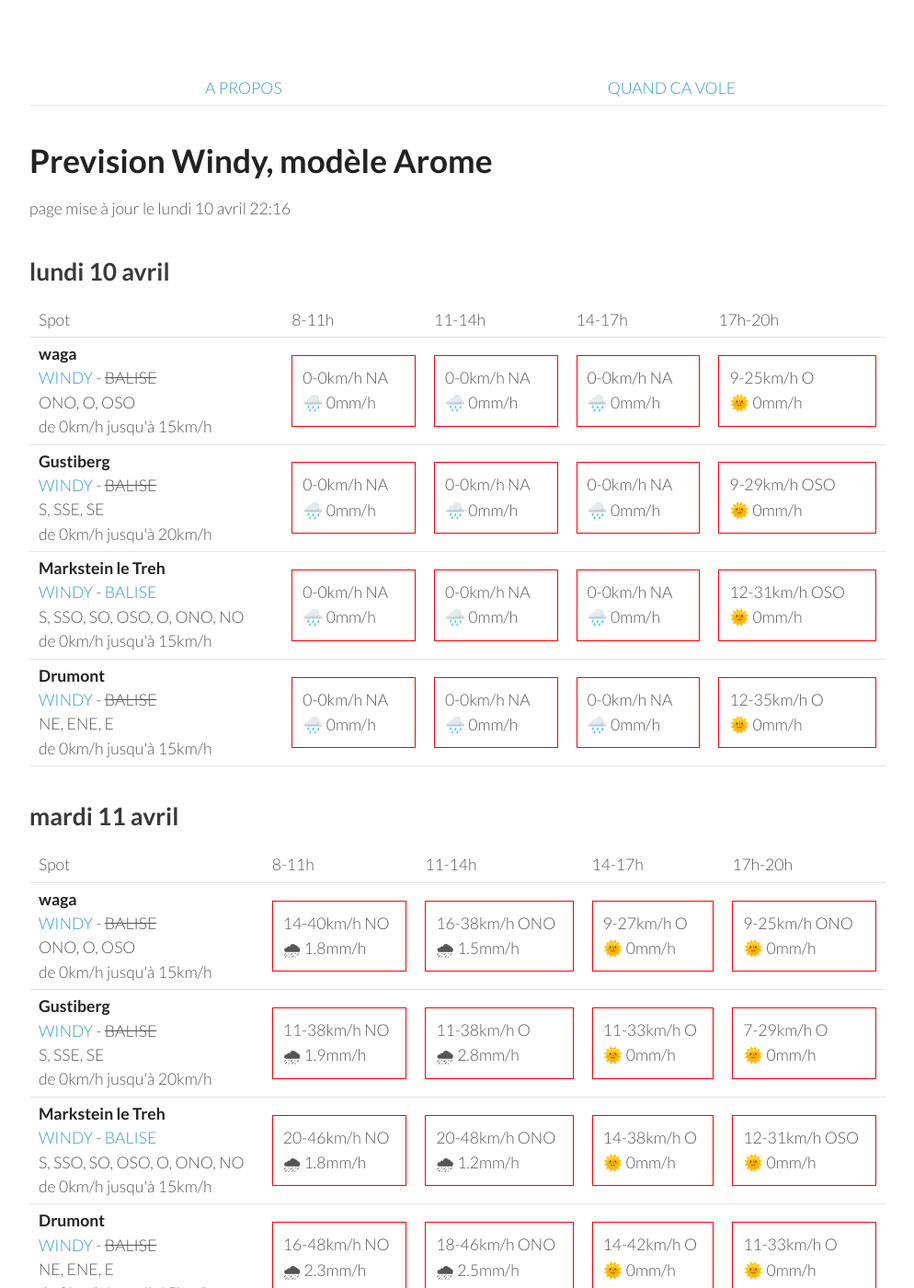
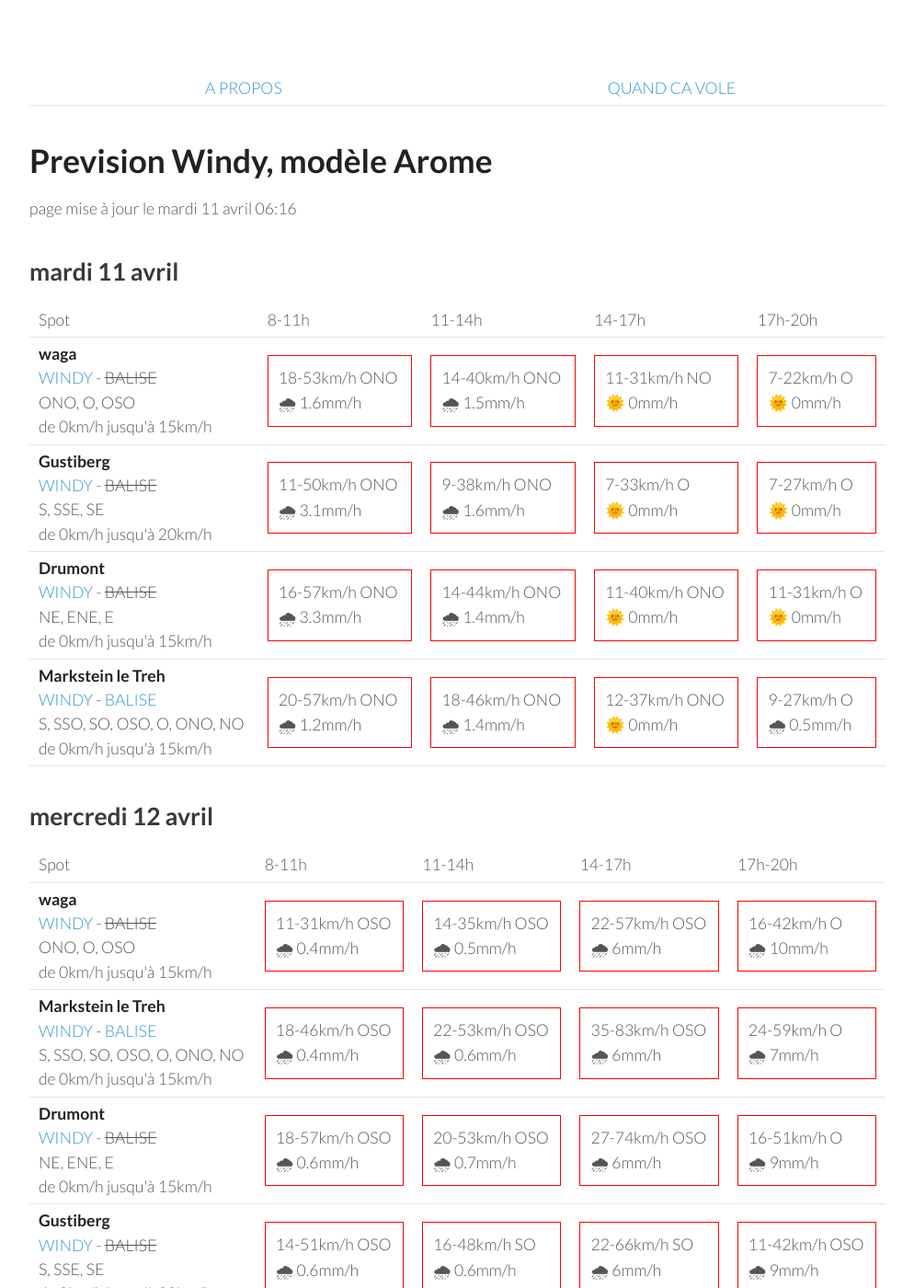
Before and after one commit to parapente-dans-le-nord/parapente-dans-le-nord.github.io, a Jekyll site: the page built from vosges.markdown, in a window 1280 px wide and 1400 px high. Shown: the whole window at 92% size, without its empty margins (26-1020 px from the left). Built offline with Jekyll 4.4.1, drawn with Linux system fonts in a browser that asks for light colours; some of the changed text lies outside the part shown.

Commit message:
update index.markdown

```diff
--- a/vosges.markdown
+++ b/vosges.markdown
@@ -7,60 +7,8 @@ title:  "Tous les spots"
 {: .links}
 
 # Prevision Windy, modèle Arome
-page mise à jour le lundi 10 avril 22:16
+page mise à jour le mardi 11 avril 06:16
 
-## lundi 10 avril
-
-{::nomarkdown}
-<table>
-  <tbody>
-    <tr>
-      <td>Spot</td>
-      <td>8-11h</td>
-      <td>11-14h</td>
-      <td>14-17h</td>
-      <td>17h-20h</td>
-    </tr>
-<tr>
-        <td><strong>waga</strong><br><a href="https://windy.com/47.903/6.996?47.900,6.983,15">WINDY</a> - <span class="no-balise"> BALISE </span><br> <span class="vent-favorable">ONO, O, OSO</span><br><span class="force-vent">de 0km/h jusqu'à 15km/h</span> </td>
-
-            <td><div class="not-flyable"><p>0-0km/h NA</p><p>🌧️ 0mm/h</p></div></td>
-            <td><div class="not-flyable"><p>0-0km/h NA</p><p>🌧️ 0mm/h</p></div></td>
-            <td><div class="not-flyable"><p>0-0km/h NA</p><p>🌧️ 0mm/h</p></div></td>
-            <td><div class="not-flyable"><p>9-25km/h O</p><p>🌞 0mm/h</p></div></td>
-
-    </tr>
-<tr>
-        <td><strong>Gustiberg</strong><br><a href="https://windy.com/47.894/6.934?47.891,6.934,15,m:eYYagmI">WINDY</a> - <span class="no-balise"> BALISE </span><br> <span class="vent-favorable">S, SSE, SE</span><br><span class="force-vent">de 0km/h jusqu'à 20km/h</span> </td>
-
-            <td><div class="not-flyable"><p>0-0km/h NA</p><p>🌧️ 0mm/h</p></div></td>
-            <td><div class="not-flyable"><p>0-0km/h NA</p><p>🌧️ 0mm/h</p></div></td>
-            <td><div class="not-flyable"><p>0-0km/h NA</p><p>🌧️ 0mm/h</p></div></td>
-            <td><div class="not-flyable"><p>9-29km/h OSO</p><p>🌞 0mm/h</p></div></td>
-
-    </tr>
-<tr>
-        <td><strong>Markstein le Treh</strong><br><a href="https://windy.com/47.926/7.012?47.505,7.012,8,m:eY1agmQ">WINDY</a> - <span class=""><a href="http://www.balisemeteo.com/balise.php?idBalise=136">BALISE</a> </span><br> <span class="vent-favorable">S, SSO, SO, OSO, O, ONO, NO</span><br><span class="force-vent">de 0km/h jusqu'à 15km/h</span> </td>
-
-            <td><div class="not-flyable"><p>0-0km/h NA</p><p>🌧️ 0mm/h</p></div></td>
-            <td><div class="not-flyable"><p>0-0km/h NA</p><p>🌧️ 0mm/h</p></div></td>
-            <td><div class="not-flyable"><p>0-0km/h NA</p><p>🌧️ 0mm/h</p></div></td>
-            <td><div class="not-flyable"><p>12-31km/h OSO</p><p>🌞 0mm/h</p></div></td>
-
-    </tr>
-<tr>
-        <td><strong>Drumont</strong><br><a href="https://windy.com/47.898/6.919?47.687,6.919,9,m:eYYagmG">WINDY</a> - <span class="no-balise"> BALISE </span><br> <span class="vent-favorable">NE, ENE, E</span><br><span class="force-vent">de 0km/h jusqu'à 15km/h</span> </td>
-
-            <td><div class="not-flyable"><p>0-0km/h NA</p><p>🌧️ 0mm/h</p></div></td>
-            <td><div class="not-flyable"><p>0-0km/h NA</p><p>🌧️ 0mm/h</p></div></td>
-            <td><div class="not-flyable"><p>0-0km/h NA</p><p>🌧️ 0mm/h</p></div></td>
-            <td><div class="not-flyable"><p>12-35km/h O</p><p>🌞 0mm/h</p></div></td>
-
-    </tr>
-
-</tbody>
-</table>
-{:/}
 ## mardi 11 avril
 
 {::nomarkdown}
@@ -76,40 +24,40 @@ page mise à jour le lundi 10 avril 22:16
 <tr>
         <td><strong>waga</strong><br><a href="https://windy.com/47.903/6.996?47.900,6.983,15">WINDY</a> - <span class="no-balise"> BALISE </span><br> <span class="vent-favorable">ONO, O, OSO</span><br><span class="force-vent">de 0km/h jusqu'à 15km/h</span> </td>
 
-            <td><div class="not-flyable"><p>14-40km/h NO</p><p>🌧 1.8mm/h</p></div></td>
-            <td><div class="not-flyable"><p>16-38km/h ONO</p><p>🌧 1.5mm/h</p></div></td>
-            <td><div class="not-flyable"><p>9-27km/h O</p><p>🌞 0mm/h</p></div></td>
-            <td><div class="not-flyable"><p>9-25km/h ONO</p><p>🌞 0mm/h</p></div></td>
+            <td><div class="not-flyable"><p>18-53km/h ONO</p><p>🌧 1.6mm/h</p></div></td>
+            <td><div class="not-flyable"><p>14-40km/h ONO</p><p>🌧 1.5mm/h</p></div></td>
+            <td><div class="not-flyable"><p>11-31km/h NO</p><p>🌞 0mm/h</p></div></td>
+            <td><div class="not-flyable"><p>7-22km/h O</p><p>🌞 0mm/h</p></div></td>
 
 
     </tr>
 <tr>
         <td><strong>Gustiberg</strong><br><a href="https://windy.com/47.894/6.934?47.891,6.934,15,m:eYYagmI">WINDY</a> - <span class="no-balise"> BALISE </span><br> <span class="vent-favorable">S, SSE, SE</span><br><span class="force-vent">de 0km/h jusqu'à 20km/h</span> </td>
 
-            <td><div class="not-flyable"><p>11-38km/h NO</p><p>🌧 1.9mm/h</p></div></td>
-            <td><div class="not-flyable"><p>11-38km/h O</p><p>🌧 2.8mm/h</p></div></td>
-            <td><div class="not-flyable"><p>11-33km/h O</p><p>🌞 0mm/h</p></div></td>
-            <td><div class="not-flyable"><p>7-29km/h O</p><p>🌞 0mm/h</p></div></td>
+            <td><div class="not-flyable"><p>11-50km/h ONO</p><p>🌧 3.1mm/h</p></div></td>
+            <td><div class="not-flyable"><p>9-38km/h ONO</p><p>🌧 1.6mm/h</p></div></td>
+            <td><div class="not-flyable"><p>7-33km/h O</p><p>🌞 0mm/h</p></div></td>
+            <td><div class="not-flyable"><p>7-27km/h O</p><p>🌞 0mm/h</p></div></td>
+
+
+    </tr>
+<tr>
+        <td><strong>Drumont</strong><br><a href="https://windy.com/47.898/6.919?47.687,6.919,9,m:eYYagmG">WINDY</a> - <span class="no-balise"> BALISE </span><br> <span class="vent-favorable">NE, ENE, E</span><br><span class="force-vent">de 0km/h jusqu'à 15km/h</span> </td>
+
+            <td><div class="not-flyable"><p>16-57km/h ONO</p><p>🌧 3.3mm/h</p></div></td>
+            <td><div class="not-flyable"><p>14-44km/h ONO</p><p>🌧 1.4mm/h</p></div></td>
+            <td><div class="not-flyable"><p>11-40km/h ONO</p><p>🌞 0mm/h</p></div></td>
+            <td><div class="not-flyable"><p>11-31km/h O</p><p>🌞 0mm/h</p></div></td>
 
 
     </tr>
 <tr>
         <td><strong>Markstein le Treh</strong><br><a href="https://windy.com/47.926/7.012?47.505,7.012,8,m:eY1agmQ">WINDY</a> - <span class=""><a href="http://www.balisemeteo.com/balise.php?idBalise=136">BALISE</a> </span><br> <span class="vent-favorable">S, SSO, SO, OSO, O, ONO, NO</span><br><span class="force-vent">de 0km/h jusqu'à 15km/h</span> </td>
 
-            <td><div class="not-flyable"><p>20-46km/h NO</p><p>🌧 1.8mm/h</p></div></td>
-            <td><div class="not-flyable"><p>20-48km/h ONO</p><p>🌧 1.2mm/h</p></div></td>
-            <td><div class="not-flyable"><p>14-38km/h O</p><p>🌞 0mm/h</p></div></td>
-            <td><div class="not-flyable"><p>12-31km/h OSO</p><p>🌞 0mm/h</p></div></td>
-
-
-    </tr>
-<tr>
-        <td><strong>Drumont</strong><br><a href="https://windy.com/47.898/6.919?47.687,6.919,9,m:eYYagmG">WINDY</a> - <span class="no-balise"> BALISE </span><br> <span class="vent-favorable">NE, ENE, E</span><br><span class="force-vent">de 0km/h jusqu'à 15km/h</span> </td>
-
-            <td><div class="not-flyable"><p>16-48km/h NO</p><p>🌧 2.3mm/h</p></div></td>
-            <td><div class="not-flyable"><p>18-46km/h ONO</p><p>🌧 2.5mm/h</p></div></td>
-            <td><div class="not-flyable"><p>14-42km/h O</p><p>🌞 0mm/h</p></div></td>
-            <td><div class="not-flyable"><p>11-33km/h O</p><p>🌞 0mm/h</p></div></td>
+            <td><div class="not-flyable"><p>20-57km/h ONO</p><p>🌧 1.2mm/h</p></div></td>
+            <td><div class="not-flyable"><p>18-46km/h ONO</p><p>🌧 1.4mm/h</p></div></td>
+            <td><div class="not-flyable"><p>12-37km/h ONO</p><p>🌞 0mm/h</p></div></td>
+            <td><div class="not-flyable"><p>9-27km/h O</p><p>🌧 0.5mm/h</p></div></td>
 
 
     </tr>
@@ -132,40 +80,40 @@ page mise à jour le lundi 10 avril 22:16
 <tr>
         <td><strong>waga</strong><br><a href="https://windy.com/47.903/6.996?47.900,6.983,15">WINDY</a> - <span class="no-balise"> BALISE </span><br> <span class="vent-favorable">ONO, O, OSO</span><br><span class="force-vent">de 0km/h jusqu'à 15km/h</span> </td>
 
-            <td><div class="not-flyable"><p>12-33km/h OSO</p><p>🌧 3.3mm/h</p></div></td>
-            <td><div class="not-flyable"><p>22-74km/h OSO</p><p>🌧 2.3mm/h</p></div></td>
-            <td><div class="not-flyable"><p>22-72km/h OSO</p><p>🌧 6mm/h</p></div></td>
-            <td><div class="not-flyable"><p>22-72km/h O</p><p>🌧 4.2mm/h</p></div></td>
+            <td><div class="not-flyable"><p>11-31km/h OSO</p><p>🌧 0.4mm/h</p></div></td>
+            <td><div class="not-flyable"><p>14-35km/h OSO</p><p>🌧 0.5mm/h</p></div></td>
+            <td><div class="not-flyable"><p>22-57km/h OSO</p><p>🌧 6mm/h</p></div></td>
+            <td><div class="not-flyable"><p>16-42km/h O</p><p>🌧 10mm/h</p></div></td>
 
 
     </tr>
 <tr>
         <td><strong>Markstein le Treh</strong><br><a href="https://windy.com/47.926/7.012?47.505,7.012,8,m:eY1agmQ">WINDY</a> - <span class=""><a href="http://www.balisemeteo.com/balise.php?idBalise=136">BALISE</a> </span><br> <span class="vent-favorable">S, SSO, SO, OSO, O, ONO, NO</span><br><span class="force-vent">de 0km/h jusqu'à 15km/h</span> </td>
 
-            <td><div class="not-flyable"><p>22-53km/h OSO</p><p>🌧 3.1mm/h</p></div></td>
-            <td><div class="not-flyable"><p>22-74km/h OSO</p><p>🌧 2.3mm/h</p></div></td>
-            <td><div class="not-flyable"><p>22-72km/h OSO</p><p>🌧 5mm/h</p></div></td>
-            <td><div class="not-flyable"><p>22-72km/h O</p><p>🌧 4.2mm/h</p></div></td>
+            <td><div class="not-flyable"><p>18-46km/h OSO</p><p>🌧 0.4mm/h</p></div></td>
+            <td><div class="not-flyable"><p>22-53km/h OSO</p><p>🌧 0.6mm/h</p></div></td>
+            <td><div class="not-flyable"><p>35-83km/h OSO</p><p>🌧 6mm/h</p></div></td>
+            <td><div class="not-flyable"><p>24-59km/h O</p><p>🌧 7mm/h</p></div></td>
 
 
     </tr>
 <tr>
         <td><strong>Drumont</strong><br><a href="https://windy.com/47.898/6.919?47.687,6.919,9,m:eYYagmG">WINDY</a> - <span class="no-balise"> BALISE </span><br> <span class="vent-favorable">NE, ENE, E</span><br><span class="force-vent">de 0km/h jusqu'à 15km/h</span> </td>
 
-            <td><div class="not-flyable"><p>18-51km/h OSO</p><p>🌧 3.4mm/h</p></div></td>
-            <td><div class="not-flyable"><p>22-64km/h OSO</p><p>🌧 2.6mm/h</p></div></td>
-            <td><div class="not-flyable"><p>22-64km/h OSO</p><p>🌧 6mm/h</p></div></td>
-            <td><div class="not-flyable"><p>20-68km/h O</p><p>🌧 4.2mm/h</p></div></td>
+            <td><div class="not-flyable"><p>18-57km/h OSO</p><p>🌧 0.6mm/h</p></div></td>
+            <td><div class="not-flyable"><p>20-53km/h OSO</p><p>🌧 0.7mm/h</p></div></td>
+            <td><div class="not-flyable"><p>27-74km/h OSO</p><p>🌧 6mm/h</p></div></td>
+            <td><div class="not-flyable"><p>16-51km/h O</p><p>🌧 9mm/h</p></div></td>
 
 
     </tr>
 <tr>
         <td><strong>Gustiberg</strong><br><a href="https://windy.com/47.894/6.934?47.891,6.934,15,m:eYYagmI">WINDY</a> - <span class="no-balise"> BALISE </span><br> <span class="vent-favorable">S, SSE, SE</span><br><span class="force-vent">de 0km/h jusqu'à 20km/h</span> </td>
 
-            <td><div class="not-flyable"><p>16-46km/h SO</p><p>🌧 3.1mm/h</p></div></td>
-            <td><div class="not-flyable"><p>22-64km/h OSO</p><p>🌧 2.5mm/h</p></div></td>
-            <td><div class="not-flyable"><p>22-66km/h OSO</p><p>🌧 6mm/h</p></div></td>
-            <td><div class="not-flyable"><p>20-68km/h O</p><p>🌧 4.2mm/h</p></div></td>
+            <td><div class="not-flyable"><p>14-51km/h OSO</p><p>🌧 0.6mm/h</p></div></td>
+            <td><div class="not-flyable"><p>16-48km/h SO</p><p>🌧 0.6mm/h</p></div></td>
+            <td><div class="not-flyable"><p>22-66km/h SO</p><p>🌧 6mm/h</p></div></td>
+            <td><div class="not-flyable"><p>11-42km/h OSO</p><p>🌧 9mm/h</p></div></td>
 
 
     </tr>
@@ -188,40 +136,40 @@ page mise à jour le lundi 10 avril 22:16
 <tr>
         <td><strong>waga</strong><br><a href="https://windy.com/47.903/6.996?47.900,6.983,15">WINDY</a> - <span class="no-balise"> BALISE </span><br> <span class="vent-favorable">ONO, O, OSO</span><br><span class="force-vent">de 0km/h jusqu'à 15km/h</span> </td>
 
-            <td><div class="not-flyable"><p>14-57km/h OSO</p><p>🌧 0.2mm/h</p></div></td>
-            <td><div class="not-flyable"><p>16-48km/h O</p><p>🌧 0.7mm/h</p></div></td>
-            <td><div class="not-flyable"><p>16-50km/h O</p><p>🌧 1mm/h</p></div></td>
-            <td><div class="not-flyable"><p>11-50km/h ONO</p><p>🌧 0.4mm/h</p></div></td>
+            <td><div class="not-flyable"><p>14-51km/h O</p><p>🌞 0mm/h</p></div></td>
+            <td><div class="not-flyable"><p>14-46km/h O</p><p>🌞 0mm/h</p></div></td>
+            <td><div class="not-flyable"><p>12-42km/h O</p><p>🌧 0.2mm/h</p></div></td>
+            <td><div class="not-flyable"><p>12-38km/h ONO</p><p>🌧 0.3mm/h</p></div></td>
 
 
     </tr>
 <tr>
         <td><strong>Markstein le Treh</strong><br><a href="https://windy.com/47.926/7.012?47.505,7.012,8,m:eY1agmQ">WINDY</a> - <span class=""><a href="http://www.balisemeteo.com/balise.php?idBalise=136">BALISE</a> </span><br> <span class="vent-favorable">S, SSO, SO, OSO, O, ONO, NO</span><br><span class="force-vent">de 0km/h jusqu'à 15km/h</span> </td>
 
-            <td><div class="not-flyable"><p>14-57km/h OSO</p><p>🌧 0.2mm/h</p></div></td>
-            <td><div class="not-flyable"><p>16-48km/h O</p><p>🌧 0.7mm/h</p></div></td>
-            <td><div class="not-flyable"><p>16-50km/h O</p><p>🌧 1mm/h</p></div></td>
-            <td><div class="not-flyable"><p>11-48km/h ONO</p><p>🌧 0.4mm/h</p></div></td>
+            <td><div class="not-flyable"><p>14-51km/h O</p><p>🌞 0mm/h</p></div></td>
+            <td><div class="not-flyable"><p>14-46km/h O</p><p>🌞 0mm/h</p></div></td>
+            <td><div class="not-flyable"><p>12-42km/h O</p><p>🌧 0.2mm/h</p></div></td>
+            <td><div class="not-flyable"><p>12-38km/h ONO</p><p>🌧 0.3mm/h</p></div></td>
 
 
     </tr>
 <tr>
         <td><strong>Drumont</strong><br><a href="https://windy.com/47.898/6.919?47.687,6.919,9,m:eYYagmG">WINDY</a> - <span class="no-balise"> BALISE </span><br> <span class="vent-favorable">NE, ENE, E</span><br><span class="force-vent">de 0km/h jusqu'à 15km/h</span> </td>
 
-            <td><div class="not-flyable"><p>16-50km/h OSO</p><p>🌧 0.3mm/h</p></div></td>
-            <td><div class="not-flyable"><p>16-44km/h OSO</p><p>🌧 0.9mm/h</p></div></td>
-            <td><div class="not-flyable"><p>16-46km/h O</p><p>🌧 1.2mm/h</p></div></td>
-            <td><div class="not-flyable"><p>12-46km/h ONO</p><p>🌧 0.5mm/h</p></div></td>
+            <td><div class="not-flyable"><p>14-44km/h OSO</p><p>🌧 0.2mm/h</p></div></td>
+            <td><div class="not-flyable"><p>14-42km/h O</p><p>🌧 0.2mm/h</p></div></td>
+            <td><div class="not-flyable"><p>12-38km/h O</p><p>🌧 0.2mm/h</p></div></td>
+            <td><div class="not-flyable"><p>12-37km/h ONO</p><p>🌧 0.3mm/h</p></div></td>
 
 
     </tr>
 <tr>
         <td><strong>Gustiberg</strong><br><a href="https://windy.com/47.894/6.934?47.891,6.934,15,m:eYYagmI">WINDY</a> - <span class="no-balise"> BALISE </span><br> <span class="vent-favorable">S, SSE, SE</span><br><span class="force-vent">de 0km/h jusqu'à 20km/h</span> </td>
 
-            <td><div class="not-flyable"><p>16-51km/h OSO</p><p>🌧 0.2mm/h</p></div></td>
-            <td><div class="not-flyable"><p>16-44km/h OSO</p><p>🌧 0.9mm/h</p></div></td>
-            <td><div class="not-flyable"><p>16-46km/h O</p><p>🌧 1.2mm/h</p></div></td>
-            <td><div class="not-flyable"><p>12-46km/h ONO</p><p>🌧 0.5mm/h</p></div></td>
+            <td><div class="not-flyable"><p>14-46km/h O</p><p>🌧 0.2mm/h</p></div></td>
+            <td><div class="not-flyable"><p>14-42km/h O</p><p>🌧 0.2mm/h</p></div></td>
+            <td><div class="not-flyable"><p>12-40km/h O</p><p>🌧 0.2mm/h</p></div></td>
+            <td><div class="not-flyable"><p>12-37km/h ONO</p><p>🌧 0.3mm/h</p></div></td>
 
 
     </tr>
@@ -245,7 +193,7 @@ page mise à jour le lundi 10 avril 22:16
         <td><strong>Gustiberg</strong><br><a href="https://windy.com/47.894/6.934?47.891,6.934,15,m:eYYagmI">WINDY</a> - <span class="no-balise"> BALISE </span><br> <span class="vent-favorable">S, SSE, SE</span><br><span class="force-vent">de 0km/h jusqu'à 20km/h</span> </td>
 
             <td><div class="not-flyable"><p>1-14km/h NO</p><p>🌞 0mm/h</p></div></td>
-            <td><div class="not-flyable"><p>9-25km/h SSO</p><p>🌞 0mm/h</p></div></td>
+            <td><div class="not-flyable"><p>7-22km/h SSO</p><p>🌞 0mm/h</p></div></td>
             <td><div class="not-flyable"><p>11-31km/h SSO</p><p>🌞 0mm/h</p></div></td>
             <td><div class="not-flyable"><p>11-33km/h SSO</p><p>🌞 0mm/h</p></div></td>
 
@@ -254,8 +202,8 @@ page mise à jour le lundi 10 avril 22:16
 <tr>
         <td><strong>Markstein le Treh</strong><br><a href="https://windy.com/47.926/7.012?47.505,7.012,8,m:eY1agmQ">WINDY</a> - <span class=""><a href="http://www.balisemeteo.com/balise.php?idBalise=136">BALISE</a> </span><br> <span class="vent-favorable">S, SSO, SO, OSO, O, ONO, NO</span><br><span class="force-vent">de 0km/h jusqu'à 15km/h</span> </td>
 
-            <td><div class="not-flyable"><p>3-16km/h ONO</p><p>🌞 0mm/h</p></div></td>
-            <td><div class="not-flyable"><p>9-25km/h SSO</p><p>🌞 0mm/h</p></div></td>
+            <td><div class="not-flyable"><p>3-18km/h NO</p><p>🌞 0mm/h</p></div></td>
+            <td><div class="not-flyable"><p>5-22km/h SSO</p><p>🌞 0mm/h</p></div></td>
             <td><div class="not-flyable"><p>11-33km/h SSO</p><p>🌞 0mm/h</p></div></td>
             <td><div class="not-flyable"><p>11-35km/h SSO</p><p>🌞 0mm/h</p></div></td>
 
@@ -264,8 +212,8 @@ page mise à jour le lundi 10 avril 22:16
 <tr>
         <td><strong>waga</strong><br><a href="https://windy.com/47.903/6.996?47.900,6.983,15">WINDY</a> - <span class="no-balise"> BALISE </span><br> <span class="vent-favorable">ONO, O, OSO</span><br><span class="force-vent">de 0km/h jusqu'à 15km/h</span> </td>
 
-            <td><div class="not-flyable"><p>3-16km/h NO</p><p>🌞 0mm/h</p></div></td>
-            <td><div class="not-flyable"><p>9-27km/h SSO</p><p>🌞 0mm/h</p></div></td>
+            <td><div class="not-flyable"><p>3-20km/h NO</p><p>🌞 0mm/h</p></div></td>
+            <td><div class="not-flyable"><p>7-22km/h SSO</p><p>🌞 0mm/h</p></div></td>
             <td><div class="not-flyable"><p>11-33km/h SSO</p><p>🌞 0mm/h</p></div></td>
             <td><div class="not-flyable"><p>11-35km/h SSO</p><p>🌞 0mm/h</p></div></td>
 
@@ -274,8 +222,8 @@ page mise à jour le lundi 10 avril 22:16
 <tr>
         <td><strong>Drumont</strong><br><a href="https://windy.com/47.898/6.919?47.687,6.919,9,m:eYYagmG">WINDY</a> - <span class="no-balise"> BALISE </span><br> <span class="vent-favorable">NE, ENE, E</span><br><span class="force-vent">de 0km/h jusqu'à 15km/h</span> </td>
 
-            <td><div class="not-flyable"><p>0-12km/h N</p><p>🌞 0mm/h</p></div></td>
-            <td><div class="not-flyable"><p>9-25km/h SSO</p><p>🌞 0mm/h</p></div></td>
+            <td><div class="not-flyable"><p>1-14km/h NO</p><p>🌞 0mm/h</p></div></td>
+            <td><div class="not-flyable"><p>7-22km/h SSO</p><p>🌞 0mm/h</p></div></td>
             <td><div class="not-flyable"><p>11-31km/h SSO</p><p>🌞 0mm/h</p></div></td>
             <td><div class="not-flyable"><p>11-33km/h SSO</p><p>🌞 0mm/h</p></div></td>
 
```
